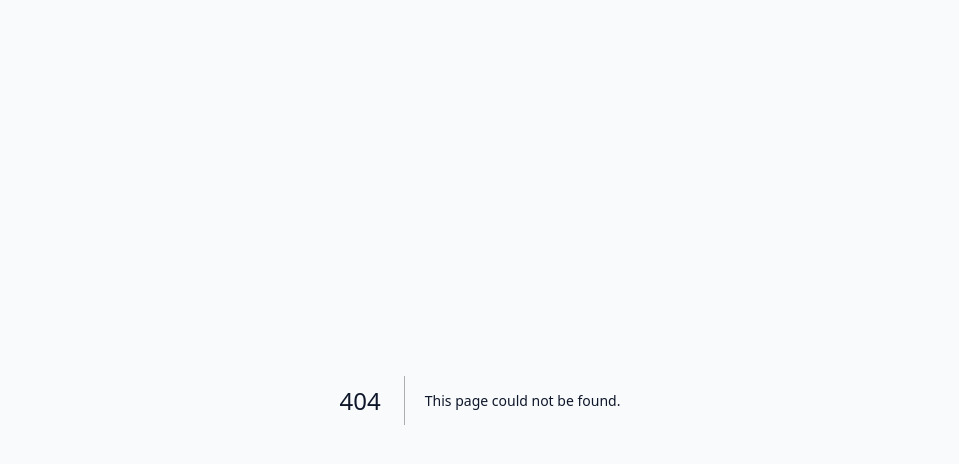
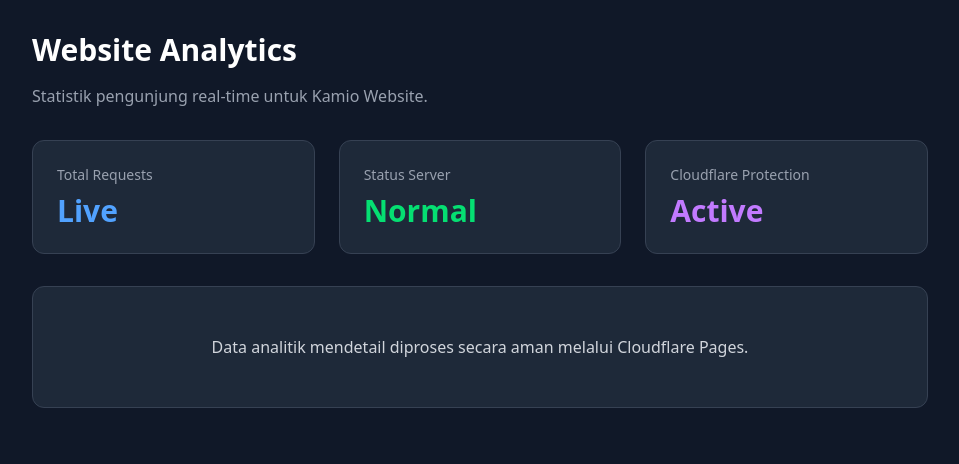
Before and after one commit to Fadd-itds/kamio, a Next.js app: page /analytics in a window 1280 px wide. Before the commit this address had no page. Shown: the top 464 px of the page, without its empty margins (160-1119 px from the left). Built offline with nearby package versions, Linux system fonts and the light colour scheme.

Commit message:
feat: add analytics page

```diff
--- /dev/null
+++ b/app/analytics/page.tsx
@@ -0,0 +1,34 @@
+export default function AnalyticsPage() {
+  return (
+    <div className="min-h-screen bg-gray-900 text-white p-8">
+      <div className="max-w-4xl mx-auto">
+        <h1 className="text-3xl font-bold mb-4">Website Analytics</h1>
+        <p className="text-gray-400 mb-8">
+          Statistik pengunjung real-time untuk Kamio Website.
+        </p>
+
+        {/* Kotak Informasi / Placeholder Statistik */}
+        <div className="grid grid-cols-1 md:grid-cols-3 gap-6 mb-8">
+          <div className="bg-gray-800 p-6 rounded-xl border border-gray-700">
+            <h3 className="text-sm text-gray-400 font-medium">Total Requests</h3>
+            <p className="text-3xl font-bold mt-2 text-blue-400">Live</p>
+          </div>
+          <div className="bg-gray-800 p-6 rounded-xl border border-gray-700">
+            <h3 className="text-sm text-gray-400 font-medium">Status Server</h3>
+            <p className="text-3xl font-bold mt-2 text-green-400">Normal</p>
+          </div>
+          <div className="bg-gray-800 p-6 rounded-xl border border-gray-700">
+            <h3 className="text-sm text-gray-400 font-medium">Cloudflare Protection</h3>
+            <p className="text-3xl font-bold mt-2 text-purple-400">Active</p>
+          </div>
+        </div>
+
+        <div className="bg-gray-800 p-6 rounded-xl border border-gray-700 text-center py-12">
+          <p className="text-gray-300">
+            Data analitik mendetail diproses secara aman melalui Cloudflare Pages.
+          </p>
+        </div>
+      </div>
+    </div>
+  );
+}
```
